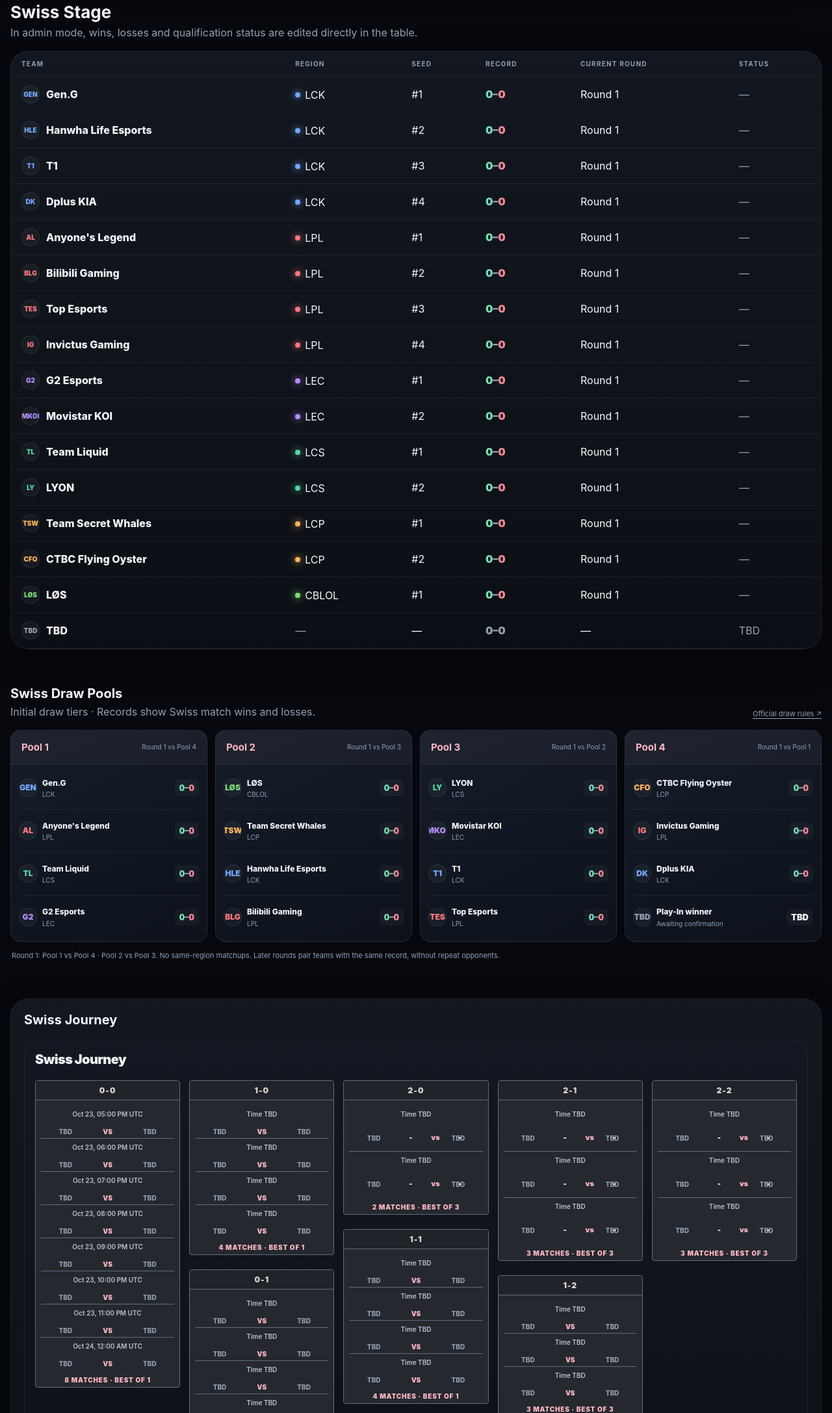
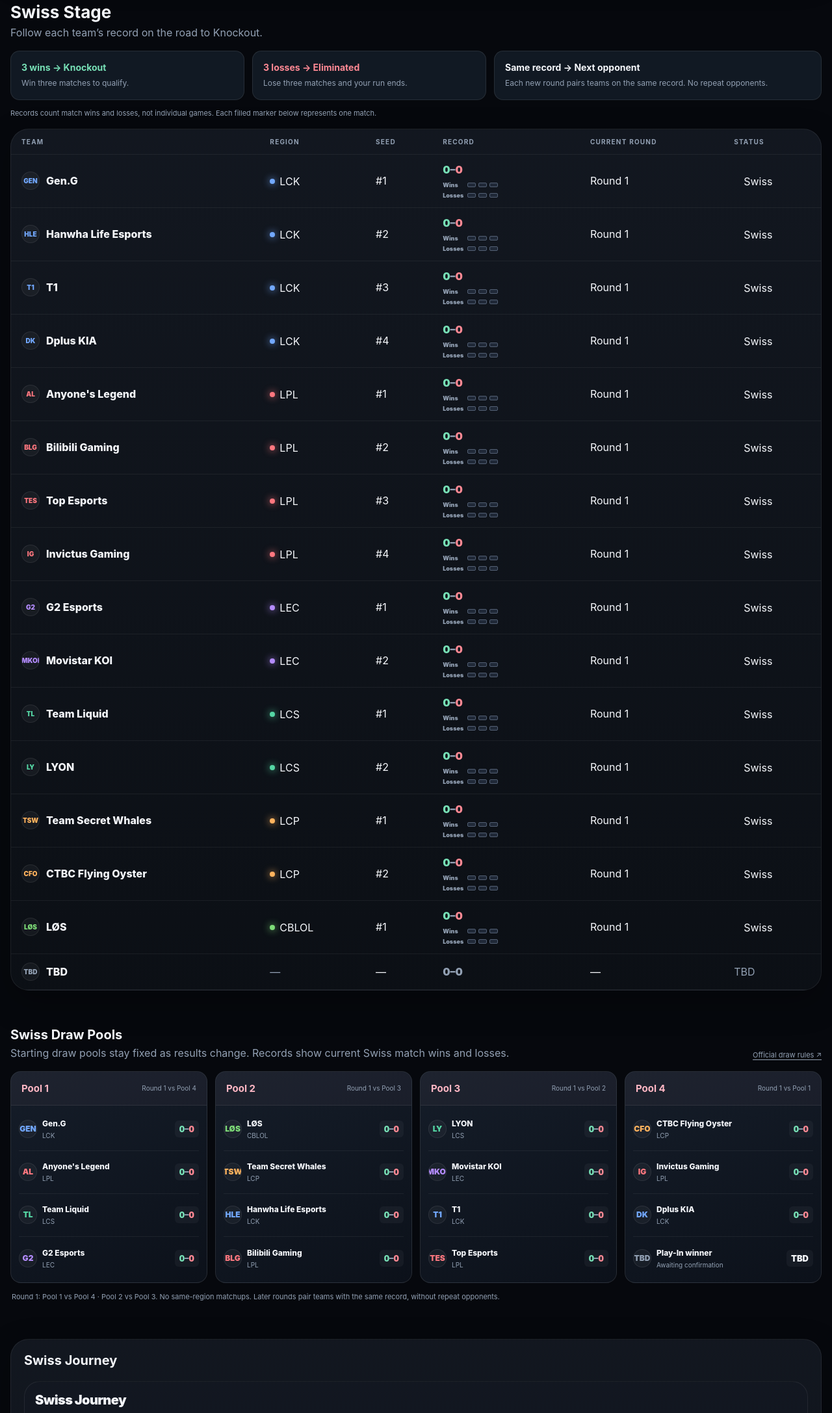
Before and after one commit to IbenPawlu/lol-worlds-tracker, a plain HTML site: page index.html in a window 1280 px wide. Shown: the part 2178-4352 px from the top of the page at 65% size. Drawn offline with Linux system fonts and the light colour scheme.

Commit message:
Explain Swiss rules with progress indicators and match stakes

```diff
--- a/index.html
+++ b/index.html
@@ -675,6 +675,23 @@
     .pool-draw-note{font-size:11px;line-height:1.7;color:var(--muted);margin:12px 2px 0}
     @media(max-width:1100px){.swiss-pools-grid{grid-template-columns:repeat(2,minmax(0,1fr))}}
     @media(max-width:580px){.swiss-pools-grid{grid-template-columns:1fr}.swiss-pools-section .section-head{align-items:flex-start;gap:12px;flex-direction:column}}
+
+    .swiss-rules{display:grid;grid-template-columns:1fr 1fr 1.4fr;gap:12px;margin:0 0 12px}
+    .swiss-rules>div{border:1px solid rgba(255,255,255,.09);border-radius:14px;background:#111923;padding:16px}
+    .swiss-rules strong{display:block;font-size:14px;margin-bottom:6px}
+    .swiss-rules span{display:block;font-size:12px;color:var(--muted);line-height:1.6}
+    .swiss-record-help{color:var(--muted);font-size:11px;line-height:1.6;margin:0 0 14px}
+    .swiss-progress{display:grid;gap:5px;margin-top:8px;min-width:106px}
+    .swiss-progress>div{display:flex;align-items:center;gap:4px}
+    .swiss-progress-label{font-size:9px;color:var(--muted);width:34px;text-align:left}
+    .swiss-progress-marker{width:13px;height:7px;border-radius:2px;background:#202938;border:1px solid #536074}
+    .swiss-progress-marker.filled.won{background:#55d6a4;border-color:#55d6a4}
+    .swiss-progress-marker.filled.lost{background:#ff777f;border-color:#ff777f}
+    .swiss-match-stakes{grid-column:1 / -1;padding:5px 6px;font-size:9px;line-height:1.5;text-align:center;font-weight:800;border-radius:4px;background:rgba(255,255,255,.04)}
+    .swiss-match-stakes.qualifier{color:#75e4b9}
+    .swiss-match-stakes.eliminator{color:#ff9ba2}
+    .swiss-match-stakes.decider{color:#ffd88d}
+    @media(max-width:780px){.swiss-rules{grid-template-columns:1fr}.swiss-rules>div{padding:12px}.swiss-rules strong{font-size:13px}}
   </style>
 </head>
 <body>
@@ -701,10 +718,16 @@
     </section>
 
     <section id="swiss" class="wrap reveal">
-      <div class="section-head"><div><h2>Swiss Stage</h2><p>In admin mode, wins, losses and qualification status are edited directly in the table.</p></div><button id="editBtn" class="btn admin-only hidden">Advanced JSON editor</button></div>
+      <div class="section-head"><div><h2>Swiss Stage</h2><p>Follow each team’s record on the road to Knockout.</p></div><button id="editBtn" class="btn admin-only hidden">Advanced JSON editor</button></div>
+      <div class="swiss-rules" aria-label="How the Swiss stage works">
+        <div><strong class="win">3 wins → Knockout</strong><span>Win three matches to qualify.</span></div>
+        <div><strong class="loss">3 losses → Eliminated</strong><span>Lose three matches and your run ends.</span></div>
+        <div><strong>Same record → Next opponent</strong><span>Each new round pairs teams on the same record. No repeat opponents.</span></div>
+      </div>
+      <p class="swiss-record-help">Records count match wins and losses, not individual games. Each filled marker below represents one match.</p>
       <div class="card table-card"><table><thead><tr><th>Team</th><th>Region</th><th>Seed</th><th>Record</th><th>Current round</th><th>Status</th></tr></thead><tbody id="swissBody"></tbody></table></div>
       <section class="swiss-pools-section" aria-labelledby="swissPoolsTitle">
-        <div class="section-head"><div><h2 id="swissPoolsTitle" style="font-size:20px">Swiss Draw Pools</h2><p>Initial draw tiers · Records show Swiss match wins and losses.</p></div><a class="pool-rules-link" href="https://lolesports.com/en-GB/news/worlds-2026-primer" target="_blank" rel="noopener noreferrer">Official draw rules ↗</a></div>
+        <div class="section-head"><div><h2 id="swissPoolsTitle" style="font-size:20px">Swiss Draw Pools</h2><p>Starting draw pools stay fixed as results change. Records show current Swiss match wins and losses.</p></div><a class="pool-rules-link" href="https://lolesports.com/en-GB/news/worlds-2026-primer" target="_blank" rel="noopener noreferrer">Official draw rules ↗</a></div>
         <div id="swissPools" class="swiss-pools-grid"></div>
         <p class="pool-draw-note">Round 1: Pool 1 vs Pool 4 · Pool 2 vs Pool 3. No same-region matchups. Later rounds pair teams with the same record, without repeat opponents.</p>
       </section>
@@ -1843,6 +1866,20 @@
         </article>`).join('');
     }
 
+
+    function swissProgress(wins,losses){
+      const markers=(count,kind)=>Array.from({length:3},(_,i)=>`<span class="swiss-progress-marker ${i<count?'filled '+kind:''}"></span>`).join('');
+      return `<div class="swiss-progress" role="img" aria-label="${wins} of 3 wins toward Knockout; ${losses} of 3 losses toward elimination"><div aria-hidden="true"><span class="swiss-progress-label">Wins</span>${markers(wins,'won')}</div><div aria-hidden="true"><span class="swiss-progress-label">Losses</span>${markers(losses,'lost')}</div></div>`;
+    }
+
+    function swissMatchStakes(key){
+      const [wins,losses]=key.split('-').map(Number);
+      const both=wins===2 && losses===2;
+      if(wins!==2 && losses!==2) return '';
+      const label=both?'Win → Knockout · Loss → Eliminated':wins===2?'Qualification match · Win → Knockout':'Elimination match · Loss → Eliminated';
+      return `<div class="swiss-match-stakes ${both?'decider':wins===2?'qualifier':'eliminator'}">${label}</div>`;
+    }
+
     function renderSwissTable(){
       renderSwissPools();
       const arr=swissStandingsEntries();
@@ -1868,7 +1905,7 @@
                <select class="swiss-inline-select" data-swiss-losses="${esc(t.short)}">${[0,1,2,3].map(n=>`<option value="${n}" ${losses===n?'selected':''}>${n}</option>`).join('')}</select>`
             : `<span class="win">${wins}</span><span class="muted">–</span><span class="loss">${losses}</span>`);
 
-        const currentState = !t ? '' : (fixtures.swissStatus[t.short] || '');
+        const currentState = !t ? '' : (wins>=3?'Qualified':losses>=3?'Eliminated':(fixtures.swissStatus[t.short] || 'Swiss'));
         const statusCell = !t
           ? `<span class="muted">TBD</span>`
           : (isAdmin
@@ -1884,7 +1921,7 @@
           <td>${isAdmin ? '<span class="swiss-drag-handle" title="Drag to reorder">⋮⋮</span>' : ''}${teamCell}</td>
           <td>${t ? `<span class="status"><i class="region-dot" style="color:${colors[t.region]}"></i>${esc(t.region)}</span>` : '<span class="muted">—</span>'}</td>
           <td>${t ? `#${t.seed}` : '—'}</td>
-          <td class="record">${recordCell}</td>
+          <td class="record"><div>${recordCell}</div>${t?swissProgress(wins,losses):''}</td>
           <td>${round}</td>
           <td>${statusCell}</td>
         </tr>`;
@@ -2005,6 +2042,7 @@
                </div>`;
 
           html += `<div class="swiss-match${matchLiveClass(match)}" ${match?`data-match-id="${esc(match.id)}"`:''}>
+            ${swissMatchStakes(key)}
             ${matchSchedule(match)}
             <div class="slot-team">${teamControl(a,i)}</div>
             ${middle}
@@ -2012,6 +2050,7 @@
           </div>`;
         }else{
           html += `<div class="swiss-match${matchLiveClass(match)}" ${match?`data-match-id="${esc(match.id)}"`:''}>
+            ${swissMatchStakes(key)}
             ${matchSchedule(match)}
             <div class="slot-team">${teamControl(a,i)}</div>
             <div class="vs">VS</div>
```
